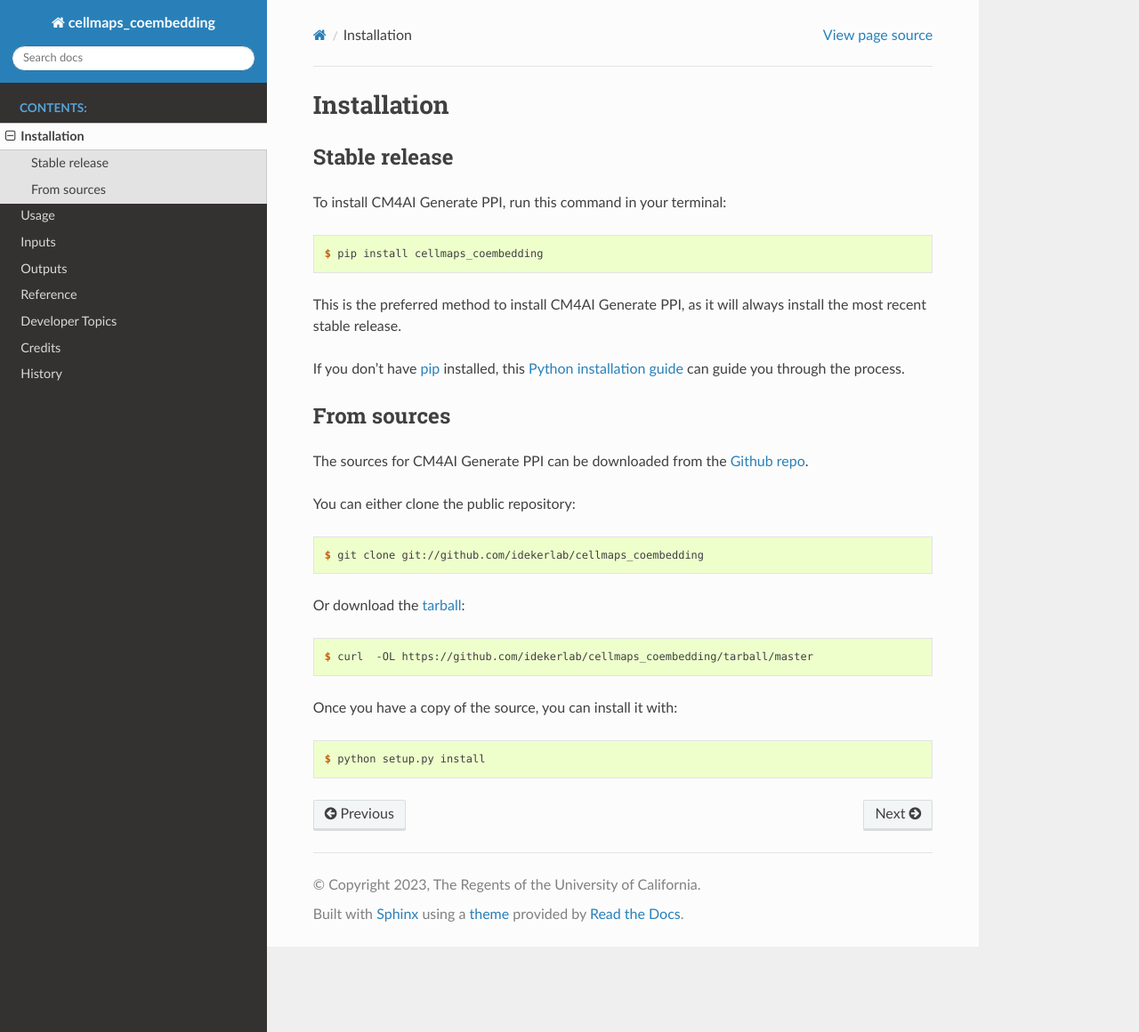
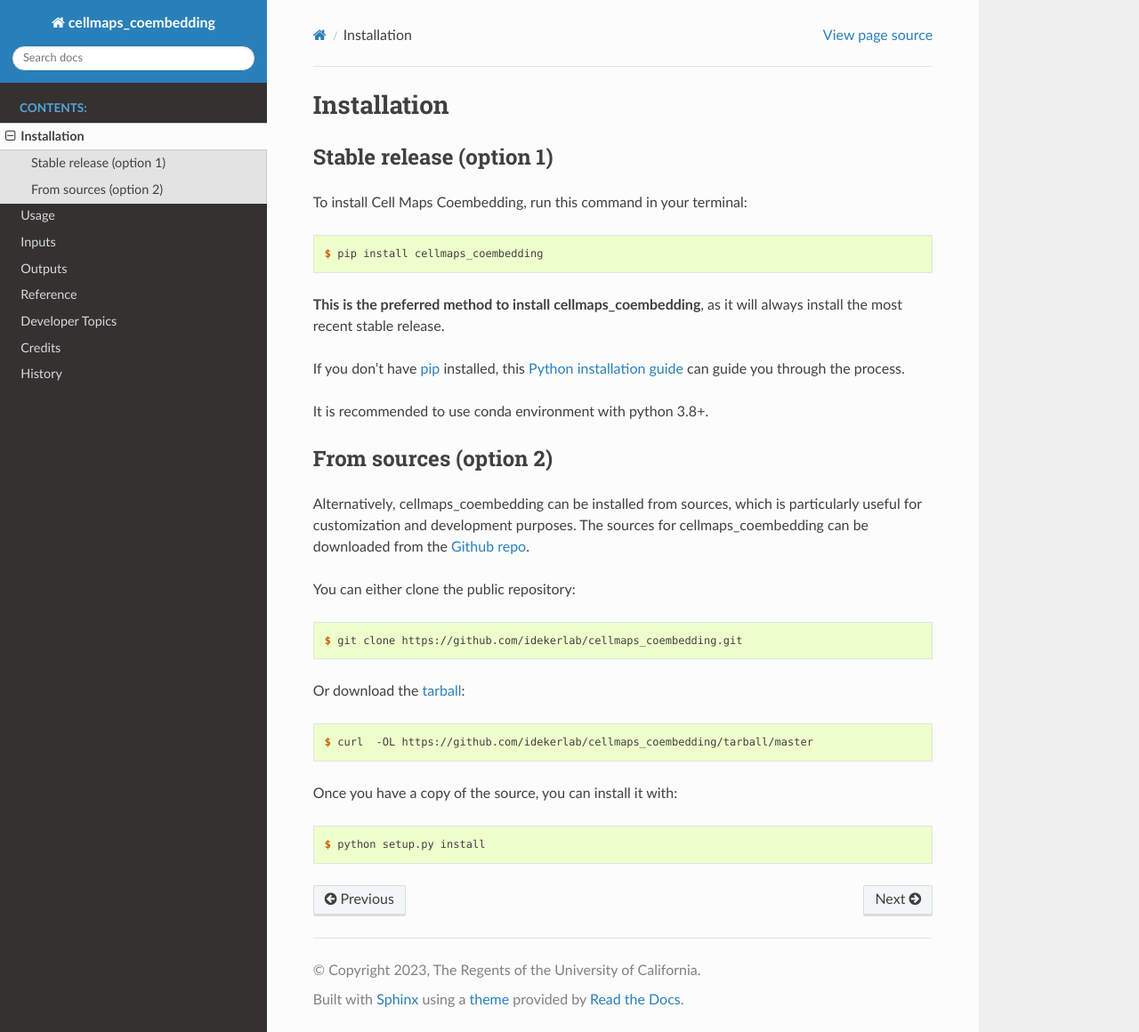
Before and after one commit to wadeschulz/cellmaps_coembedding_experimental, a Sphinx documentation site: the page built from docs/installation.rst, in a window 1280 px wide and 1160 px high. Shown: the whole window at 89% size. Built offline with Sphinx 7.4.7 and the Read the Docs theme 3.1.0, drawn with Linux system fonts in a browser that asks for light colours.

Commit message:
Update docs

```diff
--- a/docs/installation.rst
+++ b/docs/installation.rst
@@ -5,16 +5,16 @@
 ============
 
 
-Stable release
---------------
+Stable release (option 1)
+--------------------------
 
-To install CM4AI Generate PPI, run this command in your terminal:
+To install Cell Maps Coembedding, run this command in your terminal:
 
 .. code-block:: console
 
     $ pip install cellmaps_coembedding
 
-This is the preferred method to install CM4AI Generate PPI, as it will always install the most recent stable release.
+**This is the preferred method to install cellmaps_coembedding**, as it will always install the most recent stable release.
 
 If you don't have `pip`_ installed, this `Python installation guide`_ can guide
 you through the process.
@@ -22,17 +22,19 @@
 .. _pip: https://pip.pypa.io
 .. _Python installation guide: http://docs.python-guide.org/en/latest/starting/installation/
 
+It is recommended to use conda environment with python 3.8+.
 
-From sources
-------------
+From sources (option 2)
+------------------------
 
-The sources for CM4AI Generate PPI can be downloaded from the `Github repo`_.
+Alternatively, cellmaps_coembedding can be installed from sources, which is particularly useful for customization
+and development purposes. The sources for cellmaps_coembedding can be downloaded from the `Github repo`_.
 
 You can either clone the public repository:
 
 .. code-block:: console
 
-    $ git clone git://github.com/idekerlab/cellmaps_coembedding
+    $ git clone https://github.com/idekerlab/cellmaps_coembedding.git
 
 Or download the `tarball`_:
 
```
